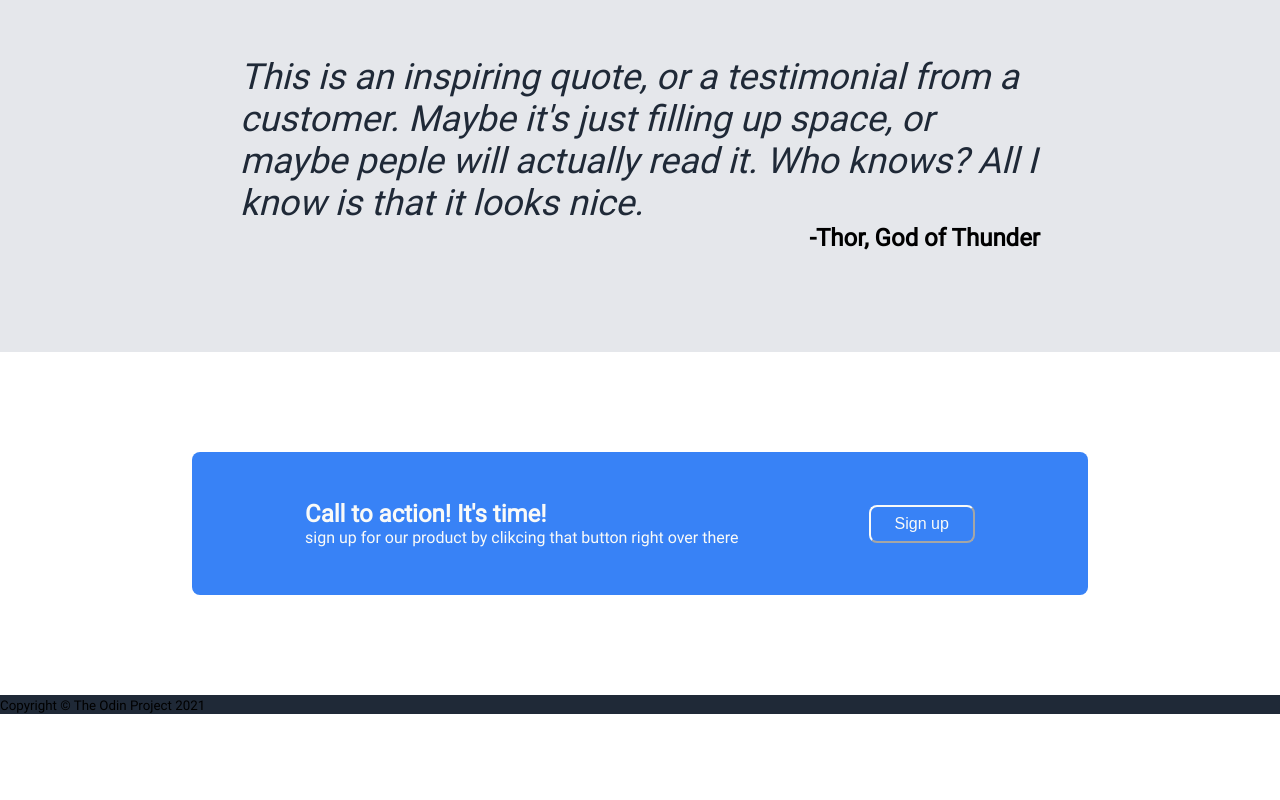
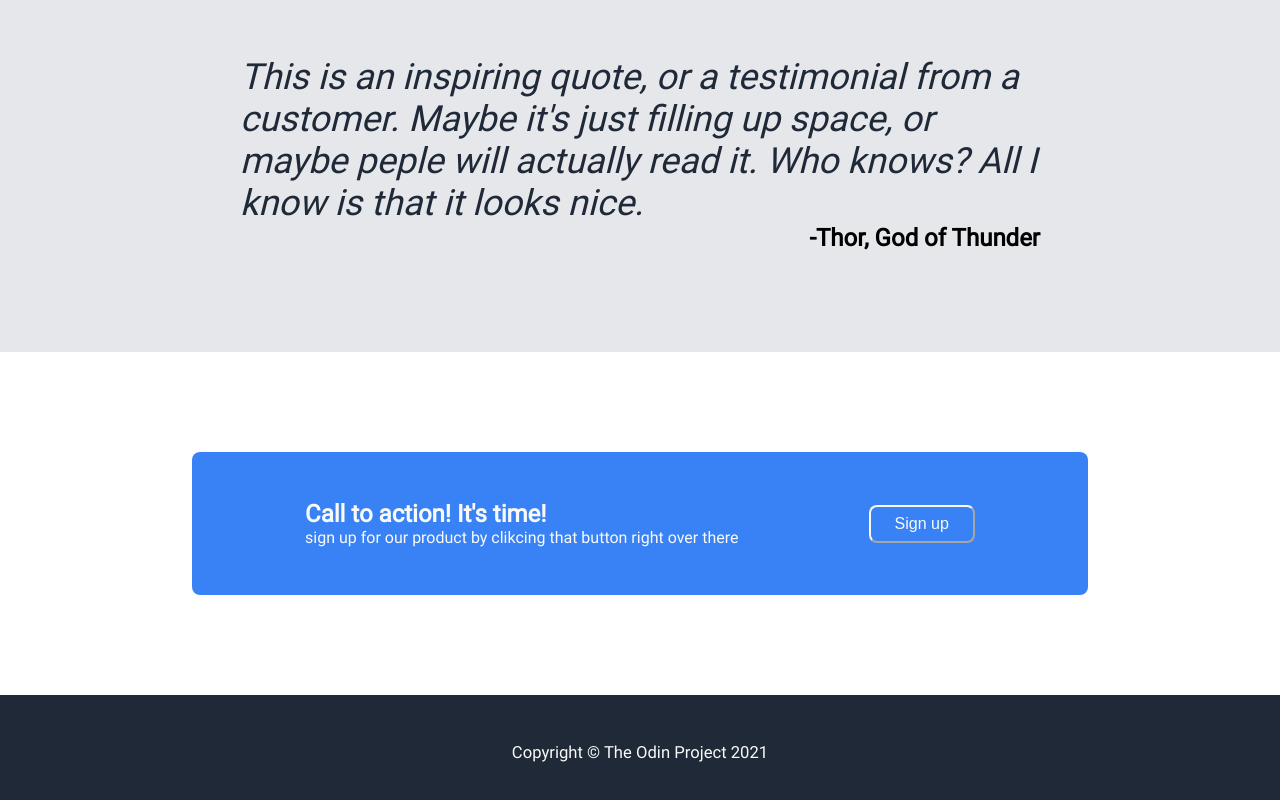
Before and after one commit to hspark220/landing-page, a plain HTML site: page index.html in a window 1280 px wide. Shown: the part 966-1766 px from the top of the page. Before the commit the page ends 1680 px from the top, so only its background shows below. Drawn offline with Linux system fonts and the light colour scheme; a web font is replaced by a local one.

Commit message:
Finish footer layout
all layout is done, maybe some tweeking to the margins between sections
going to work on finding the right font

```diff
--- a/asset/style.css
+++ b/asset/style.css
@@ -80,6 +80,12 @@ header a {
 .call-to-action {
     background-color: #3882F6;
     color: #F9FAF8;
+}
+
+footer {
+    color: #F9FAF8;
+    font-size: 20px;
+    text-align: center;
 }
 
 /*
@@ -241,5 +247,12 @@ header button {
     border-color: #F9FAF8;
     border-radius: 8px;
     padding: 8px 24px;
+}
 
+/* footer layout */
+footer {
+    display: flex;
+    align-items: center;
+    justify-content: center;
+    padding: 48px;
 }
```
